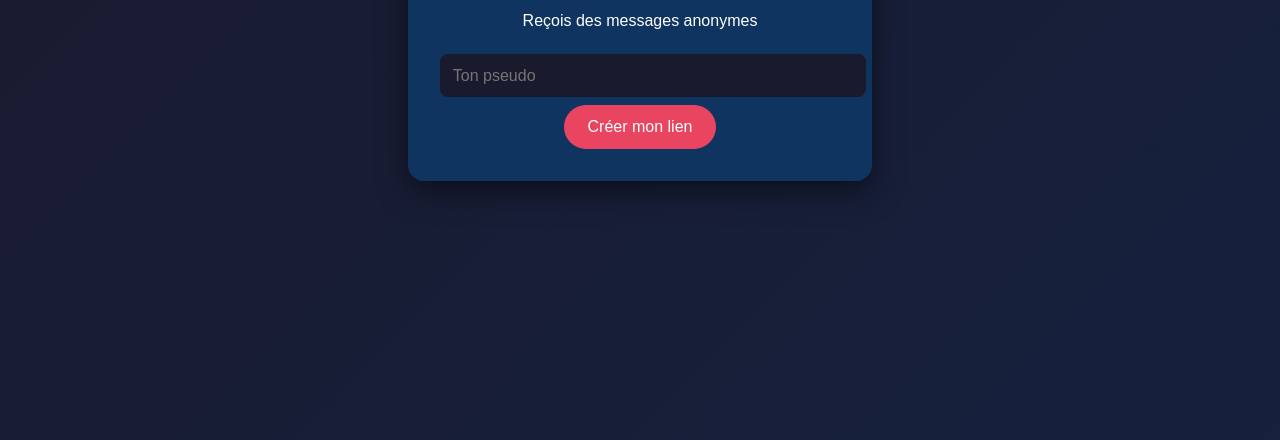
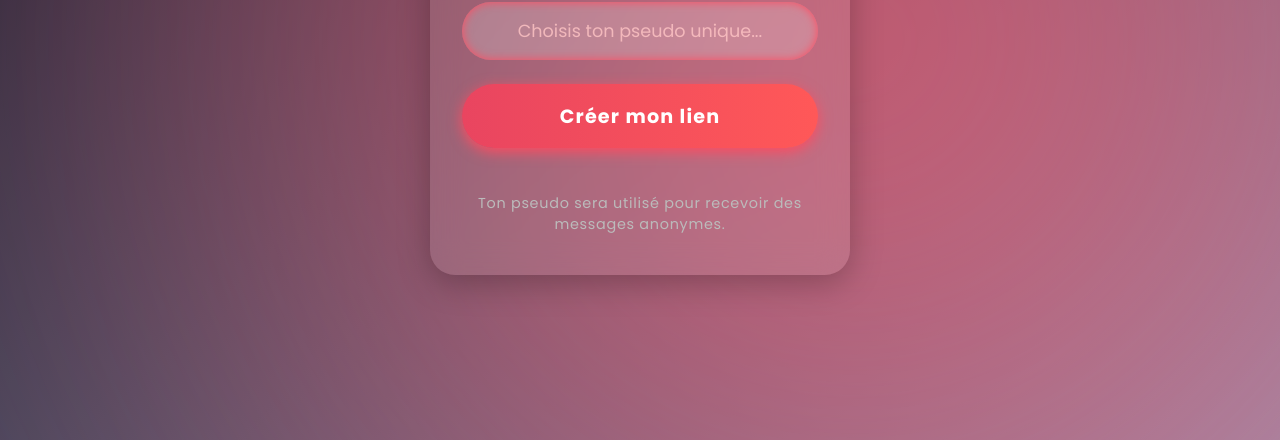
Before and after one commit to Crazynotdev/Full-pro, a plain HTML site: page index.html in a window 1280 px wide. Shown: the part 360-800 px from the top of the page. Drawn offline with Linux system fonts and the light colour scheme.

Commit message:
Update index.html

```diff
--- a/index.html
+++ b/index.html
@@ -1,17 +1,193 @@
 <!DOCTYPE html>
-<html lang="fr">
+<html lang="fr" >
 <head>
-  <meta charset="UTF-8">
-  <title>WAZ MOI</title>
-  <link rel="stylesheet" href="style.css">
+  <meta charset="UTF-8" />
+  <meta name="viewport" content="width=device-width, initial-scale=1" />
+  <title>WAZ MOI - Reçois des messages anonymes 🔥</title>
+
+  <!-- Google Fonts -->
+  <link href="https://fonts.googleapis.com/css2?family=Poppins:wght@400;700&display=swap" rel="stylesheet" />
+
+  <style>
+    /* Reset & base */
+    * {
+      box-sizing: border-box;
+      margin: 0; padding: 0;
+      font-family: 'Poppins', sans-serif;
+    }
+    body {
+      min-height: 100vh;
+      background: linear-gradient(135deg, #1f1c2c, #928dab);
+      display: flex;
+      justify-content: center;
+      align-items: center;
+      padding: 1rem;
+      overflow: hidden;
+      color: #fff;
+      user-select: none;
+    }
+    .container {
+      background: rgba(255 255 255 / 0.1);
+      backdrop-filter: blur(15px);
+      border-radius: 25px;
+      box-shadow: 0 8px 32px rgb(0 0 0 / 0.25);
+      max-width: 420px;
+      width: 100%;
+      padding: 2.5rem 2rem;
+      text-align: center;
+      animation: fadeInScale 1s ease forwards;
+    }
+    @keyframes fadeInScale {
+      0% {
+        opacity: 0;
+        transform: scale(0.8) translateY(30px);
+      }
+      100% {
+        opacity: 1;
+        transform: scale(1) translateY(0);
+      }
+    }
+
+    h1 {
+      font-weight: 800;
+      font-size: 2.8rem;
+      margin-bottom: 0.25rem;
+      letter-spacing: 0.12em;
+      text-shadow: 0 0 12px #e94560;
+    }
+    p.subtitle {
+      font-weight: 500;
+      font-size: 1.15rem;
+      color: #ddd;
+      margin-bottom: 2rem;
+      text-shadow: 0 0 6px #b36b7b;
+    }
+
+    input#username {
+      width: 100%;
+      padding: 1rem 1.2rem;
+      font-size: 1.1rem;
+      border-radius: 50px;
+      border: none;
+      background: rgba(255 255 255 / 0.2);
+      color: #fff;
+      outline-offset: 3px;
+      outline-color: #ff4c61;
+      transition: background 0.3s ease;
+      box-shadow: inset 0 0 10px #ff4c61;
+      margin-bottom: 1.5rem;
+      text-align: center;
+      font-weight: 600;
+    }
+    input#username::placeholder {
+      color: #ffc6c6cc;
+      font-weight: 400;
+    }
+    input#username:focus {
+      background: rgba(255 255 255 / 0.35);
+    }
+
+    button#create {
+      width: 100%;
+      padding: 1.1rem 0;
+      font-size: 1.2rem;
+      font-weight: 700;
+      border: none;
+      border-radius: 50px;
+      background: linear-gradient(90deg, #e94560 0%, #ff5858 100%);
+      color: white;
+      cursor: pointer;
+      box-shadow: 0 4px 14px #ff4c61;
+      transition: all 0.3s ease;
+      letter-spacing: 0.06em;
+      user-select: none;
+    }
+    button#create:hover {
+      background: linear-gradient(90deg, #ff5858 0%, #e94560 100%);
+      box-shadow: 0 6px 20px #ff2e4c;
+      transform: scale(1.05);
+    }
+    button#create:active {
+      transform: scale(0.95);
+    }
+
+    footer {
+      margin-top: 2.8rem;
+      font-size: 0.9rem;
+      color: #bbb;
+      letter-spacing: 0.05em;
+      font-weight: 500;
+      user-select: text;
+    }
+
+    /* Subtle background animation */
+    body::before {
+      content: '';
+      position: fixed;
+      top: -25%;
+      left: -25%;
+      width: 150vw;
+      height: 150vh;
+      background: radial-gradient(circle at center, #ff586e, transparent 70%);
+      animation: pulse 6s ease-in-out infinite alternate;
+      z-index: -1;
+      filter: blur(110px);
+      opacity: 0.5;
+    }
+    @keyframes pulse {
+      0% { transform: scale(1) translateX(0); opacity: 0.5; }
+      100% { transform: scale(1.2) translateX(10%); opacity: 0.7; }
+    }
+
+    @media (max-width: 480px) {
+      h1 {
+        font-size: 2rem;
+      }
+      .container {
+        padding: 2rem 1.5rem;
+      }
+    }
+  </style>
 </head>
+
 <body>
-  <div class="box">
-    <h1>💌 WAZ MOI</h1>
-    <p>Reçois des messages anonymes</p>
-    <input id="username" placeholder="Ton pseudo" />
-    <button id="create">Créer mon lien</button>
+  <div class="container" role="main" aria-label="Création du lien Waz Moi">
+    <h1>WAZ MOI</h1>
+    <p class="subtitle">Reçois des messages anonymes et funs 🔥</p>
+    <input
+      id="username"
+      type="text"
+      placeholder="Choisis ton pseudo unique..."
+      aria-label="Nom d'utilisateur"
+      autocomplete="off"
+      spellcheck="false"
+      maxlength="25"
+      required
+    />
+    <button id="create" aria-describedby="createDesc">Créer mon lien</button>
+    <footer id="createDesc">Ton pseudo sera utilisé pour recevoir des messages anonymes.</footer>
   </div>
-  <script src="main.js"></script>
+
+  <script>
+    const createBtn = document.getElementById('create');
+    const input = document.getElementById('username');
+
+    createBtn.onclick = () => {
+      const val = input.value.trim();
+      if (!val) {
+        alert("Entre un pseudo valide !");
+        input.focus();
+        return;
+      }
+      // Pseudo sécurisé URL + redirection
+      const encoded = encodeURIComponent(val);
+      window.location.href = `user.html?user=${encoded}`;
+    };
+
+    // Optional: Enter key triggers createBtn
+    input.addEventListener('keyup', e => {
+      if (e.key === 'Enter') createBtn.click();
+    });
+  </script>
 </body>
 </html>
```
